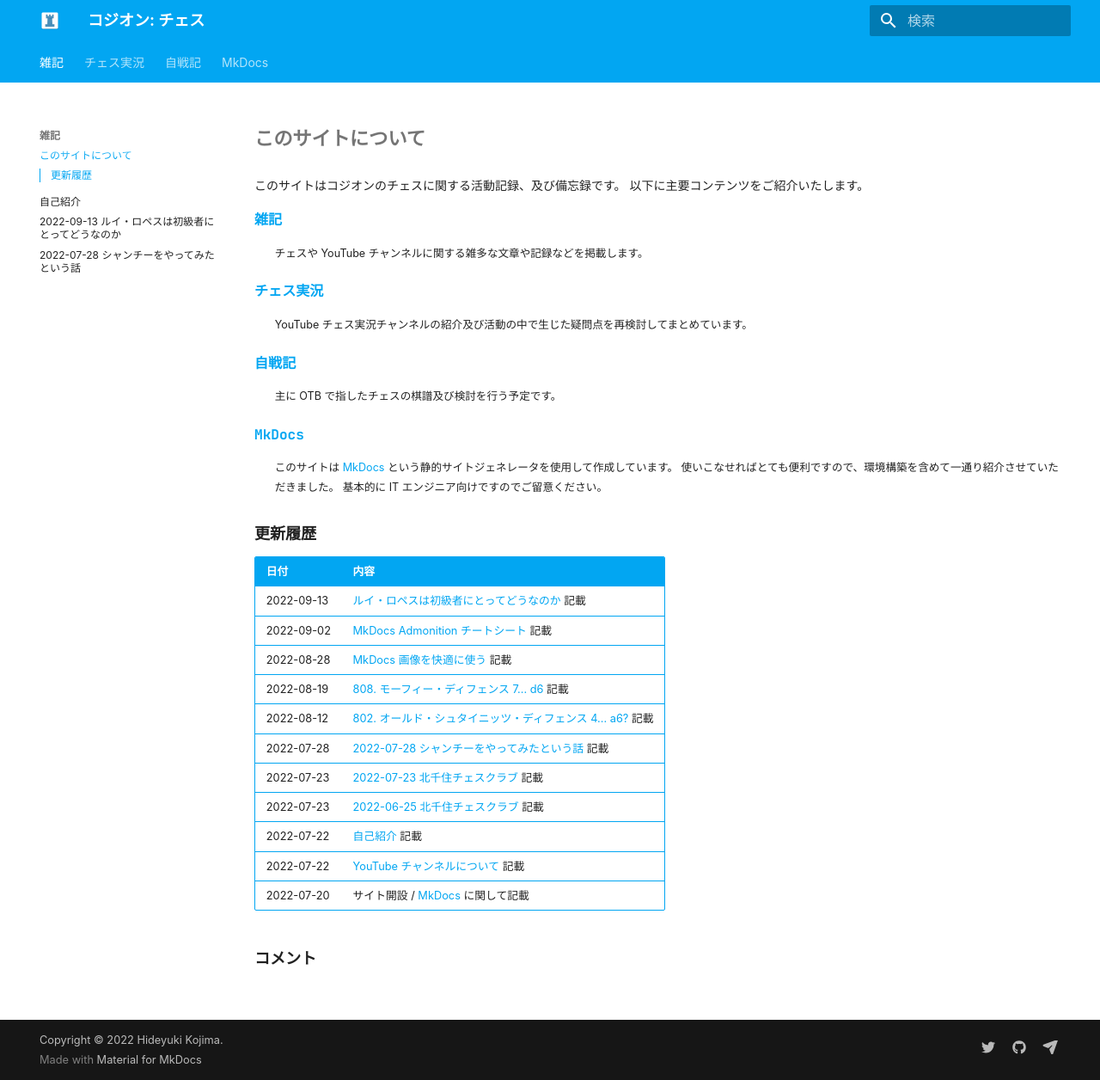
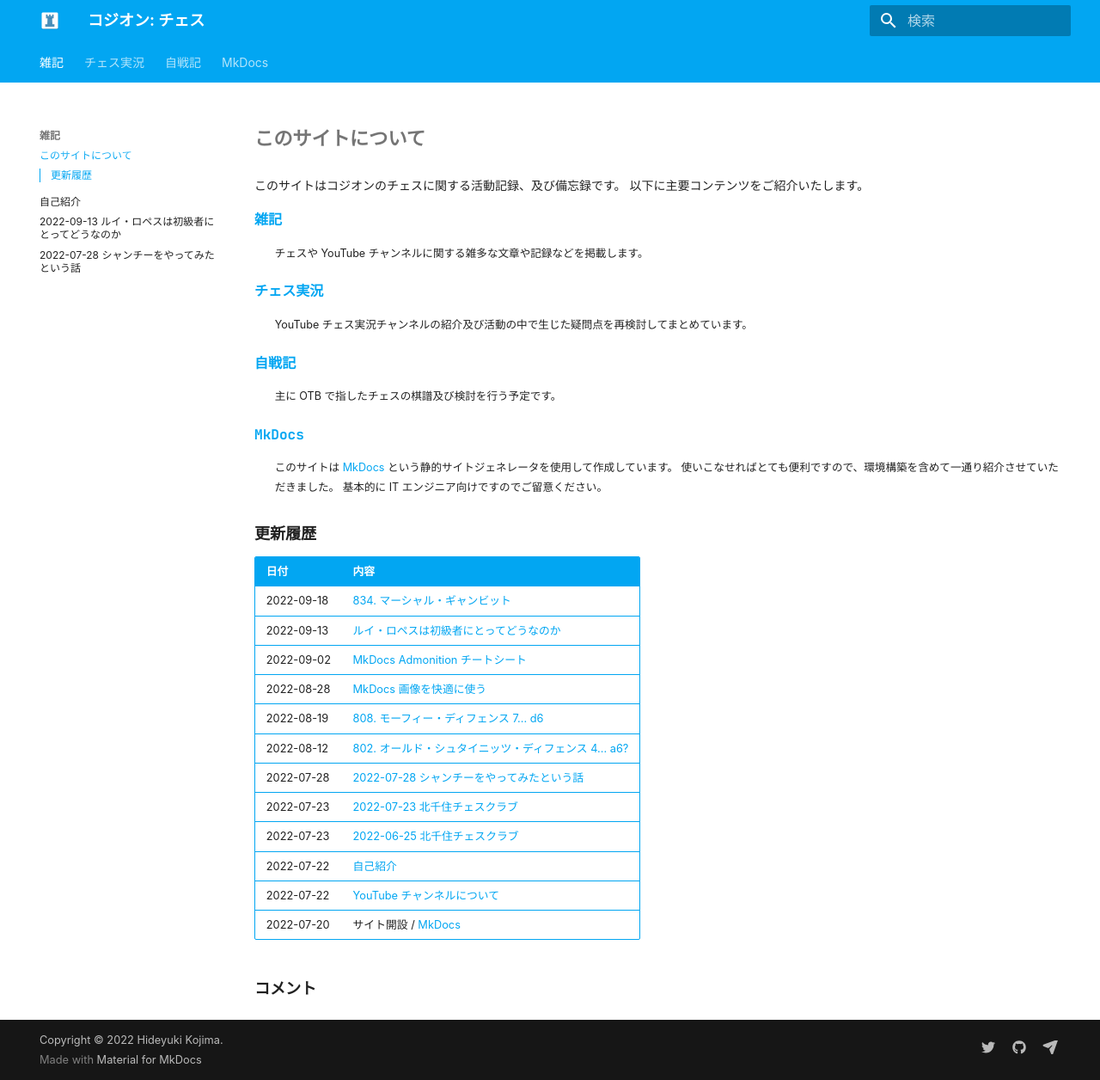
Before and after one commit to kojion/chess, an MkDocs documentation site: the page built from docs/index.md, in a window 1280 px wide and 1256 px high. Shown: the whole window at 86% size. Built offline with MkDocs 1.6.1 and Material for MkDocs 9.7.7, drawn with Linux system fonts in a browser that asks for light colours; some web fonts are replaced; comment, search, counter and statistics services are not loaded.

Commit message:
834. マーシャル・ギャンビット

```diff
--- a/docs/index.md
+++ b/docs/index.md
@@ -21,14 +21,15 @@
 
 |日付|内容|
 |:--|:--|
-|2022-09-13|[ルイ・ロペスは初級者にとってどうなのか](note/20220913.md) 記載|
-|2022-09-02|[MkDocs Admonition チートシート](mkdocs/008.md) 記載|
-|2022-08-28|[MkDocs 画像を快適に使う](mkdocs/007.md) 記載|
-|2022-08-19|[808. モーフィー・ディフェンス 7... d6](youtube/009/00808.md) 記載|
-|2022-08-12|[802. オールド・シュタイニッツ・ディフェンス 4... a6?](youtube/009/00802.md) 記載|
-|2022-07-28|[2022-07-28 シャンチーをやってみたという話](note/20220728.md) 記載|
-|2022-07-23|[2022-07-23 北千住チェスクラブ](otb/2022/0723.md) 記載|
-|2022-07-23|[2022-06-25 北千住チェスクラブ](otb/2022/0625.md) 記載|
-|2022-07-22|[自己紹介](note/introduction.md) 記載|
-|2022-07-22|[YouTube チャンネルについて](youtube/index.md) 記載|
-|2022-07-20|サイト開設 / [MkDocs](mkdocs/001.md) に関して記載|
+|2022-09-18|[834. マーシャル・ギャンビット](youtube/009/00834.md)|
+|2022-09-13|[ルイ・ロペスは初級者にとってどうなのか](note/20220913.md)|
+|2022-09-02|[MkDocs Admonition チートシート](mkdocs/008.md)|
+|2022-08-28|[MkDocs 画像を快適に使う](mkdocs/007.md)|
+|2022-08-19|[808. モーフィー・ディフェンス 7... d6](youtube/009/00808.md)|
+|2022-08-12|[802. オールド・シュタイニッツ・ディフェンス 4... a6?](youtube/009/00802.md)|
+|2022-07-28|[2022-07-28 シャンチーをやってみたという話](note/20220728.md)|
+|2022-07-23|[2022-07-23 北千住チェスクラブ](otb/2022/0723.md)|
+|2022-07-23|[2022-06-25 北千住チェスクラブ](otb/2022/0625.md)|
+|2022-07-22|[自己紹介](note/introduction.md)|
+|2022-07-22|[YouTube チャンネルについて](youtube/index.md)|
+|2022-07-20|サイト開設 / [MkDocs](mkdocs/001.md)|
--- a/mkdocs.yml
+++ b/mkdocs.yml
@@ -14,6 +14,7 @@ nav:
     - note/20220728.md
   - チェス実況:
     - youtube/index.md
+    - youtube/009/00834.md
     - youtube/009/00808.md
     - youtube/009/00802.md
   - 自戦記:
```
Also changed, not shown: docs/youtube/009/00834.md (added, +42 -0 lines), 4 other files.
